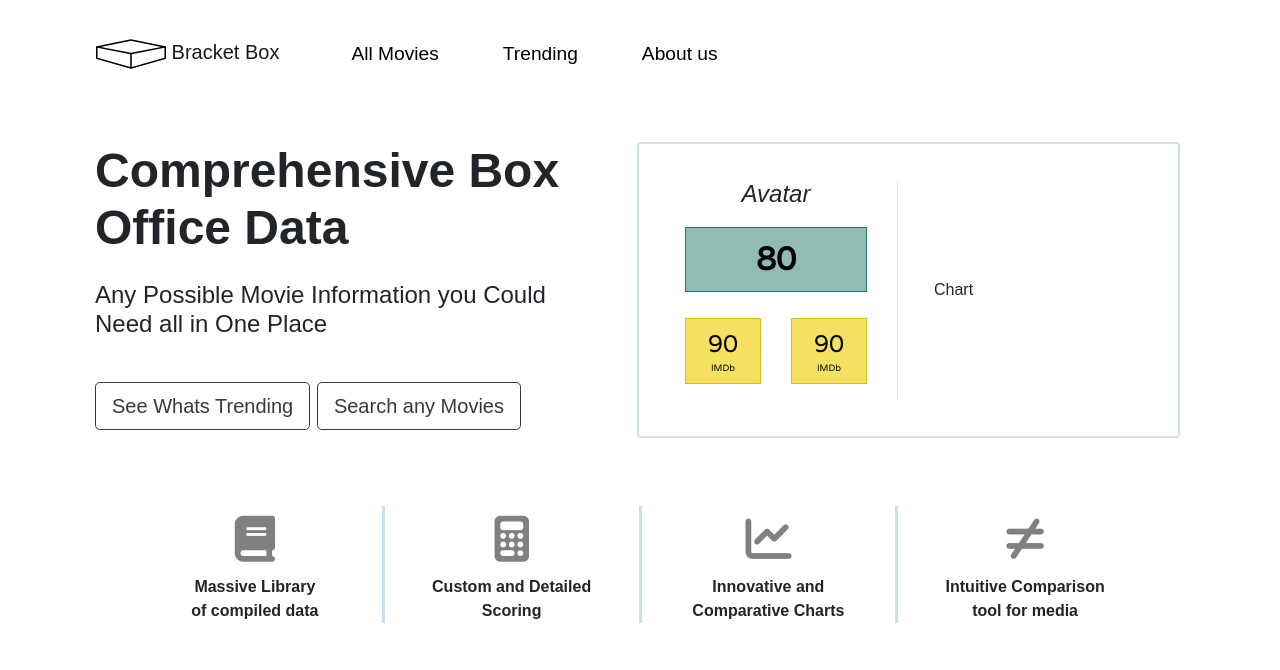
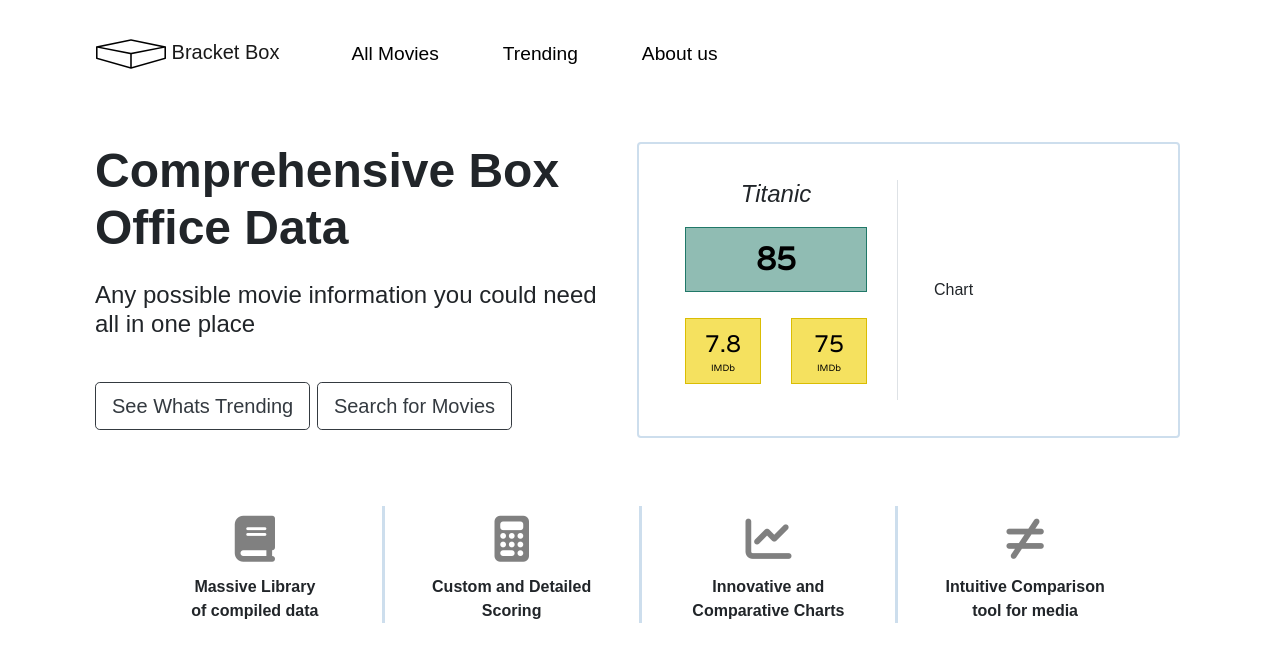
Before and after one commit to armaandave/BracketBox, a Flask app: page / in a window 1280 px wide. Shown: the top 670 px of the page. Run offline with Flask 2, Linux system fonts and the light colour scheme; some libraries are stand-ins or nearby versions.

Commit message:
heroku commit

```diff
--- a/app/routes.py
+++ b/app/routes.py
@@ -4,6 +4,7 @@ import pandas as pd
 from datetime import date
 from flask import json
 import ast
+import random
 
 
 current_year = date.today().year
@@ -20,6 +21,7 @@ popular_movies_table = pd.read_csv(
     'mdata/final_result/trending/popular_movies.csv')
 popular_tv_table = pd.read_csv(
     'mdata/final_result/trending/popular_tv.csv')
+demo_table = pd.read_csv('mdata/final_result/demo_table.csv')
 
 
 @app.route('/')
@@ -27,6 +29,16 @@ def index():
 
     popular_title_list = popular_movies_table["title"]
     popular_poster_list = popular_movies_table["poster_path"]
+
+    demo_dict = {
+        "movie_name": demo_table["name"].values,
+        "movie_imdb": demo_table["imdb_score"].values,
+        "movie_meta": demo_table["meta_score"].values,
+        "movie_score": demo_table["bb_score"].values
+    }
+
+    w = random.randint(0, len(demo_table)-1)
+    print(w)
 
     yearly_dict = {
         "movie_name": yearly_table["name"].values
@@ -46,7 +58,7 @@ def index():
         'movie_title': top_4["name"].values
     }
 
-    return render_template('index.html', movie_dict=movie_dict, weekly_dict=weekly_dict, yearly_dict=yearly_dict, x=x, popular_poster_list=popular_poster_list, popular_title_list=popular_title_list, y=y)
+    return render_template('index.html', movie_dict=movie_dict, weekly_dict=weekly_dict, yearly_dict=yearly_dict, x=x, popular_poster_list=popular_poster_list, popular_title_list=popular_title_list, y=y, demo_dict=demo_dict, w=w)
 
 
 @app.route('/movie_list')
--- a/app/static/css/style.css
+++ b/app/static/css/style.css
@@ -371,9 +371,9 @@ font-style: italic;
 
 .lower_fold {
 
-    background-color: #D6F3FE;
+    background-color: #517496;
     margin: 0%;
-    height: 20rem;
+    height: 30rem;
 
 }
 
@@ -383,3 +383,13 @@ font-style: italic;
     padding-right: 5rem;
 
 }
+
+.index_posters {
+    border-radius: 5%;
+}
+
+.pop_poster_index {
+
+    margin-top: 90px;
+
+}
--- a/app/templates/index.html
+++ b/app/templates/index.html
@@ -57,11 +57,11 @@
                     <div class="col first-col">
                         <h1 class="mb-4 index_header">Comprehensive Box Office Data</h1>
                         <h4>
-                            Any Possible Movie Information you Could Need all in One Place
+                            Any possible movie information you could need all in one place
                         </p>
                         <div class="index_button">
                             <button type="button" class="btn btn-outline-dark btn-lg">See Whats Trending</button>
-                            <button type="button" class="btn btn-outline-dark btn-lg">Search any Movies</button>
+                            <button type="button" class="btn btn-outline-dark btn-lg">Search for Movies</button>
                         </div>
                     </div>
                     <div class="col second-col">
@@ -69,26 +69,26 @@
                             <div class="col first-col-inner border-right">
                                 <div class="d-flex flex-grid">
                                     <div class="col first-col-inner center index_title">
-                                        <h4>Avatar</h4>
+                                        <h4>{{demo_dict["movie_name"][w]}}</h4>
                                     </div>
                                 </div>
                                 <div class="d-flex flex-grid">
                                     <div class="col first-col-inner">
                                         <div class="alert grade_color_box col center">
-                                            <span class="imdb_score_text"> 80</span>
+                                            <span class="imdb_score_text"> {{demo_dict["movie_score"][w]}}</span>
                                         </div>
                                     </div>
                                 </div>
                                 <div class="d-flex flex-grid">
                                     <div class="col first-col-inner">
                                         <div class="alert imdb_color_box col justify-content-center">
-                                            <span class="imdb_score_text">90</span>
+                                            <span class="imdb_score_text">{{demo_dict["movie_imdb"][w]}}</span>
                                             <span class="imdb_text">IMDb</span>
                                         </div>
                                     </div>
                                     <div class="col first-col-inner">
                                         <div class="alert imdb_color_box col justify-content-center">
-                                            <span class="imdb_score_text">90</span>
+                                            <span class="imdb_score_text">{{demo_dict["movie_meta"][w]}}</span>
                                             <span class="imdb_text">IMDb</span>
                                         </div>
                                     </div>
@@ -146,14 +146,14 @@
             </div>
             <div class="lower_fold d-flex flex-grid center justify-content-center  ">
                 {% for y in range(0,6)%}
-                <div class="col mt-5">
+                <div class="col pop_poster_index">
                     <div class="card-block">
                         <img
-                            class=""
+                            class="index_posters"
                             src="https://image.tmdb.org/t/p/w300_and_h450_bestv2{{popular_poster_list[y]}}"
                             alt="Card image"
-                            width="150px"
-                            height="225px"
+                            width="190px"
+                            height="285px"
                         >
                     </div>
                 </div>
--- /dev/null
+++ b/mdata/final_result/demo_table.csv
@@ -0,0 +1,11 @@
+name,imdb_score,meta_score,bb_score
+Frozen,7.4,75,60
+Avengers: Endgame,8.4,78,95
+Avatar,7.8,83,100
+Black Panther,7.3,88,61
+Jaws,8,87,42
+Titanic,7.8,75,85
+Jurassic World,7,59,69
+The Avengers,8,69,65
+Furious 7,7.1,67,66
+Incredibles 2,7.6,80,58
```
